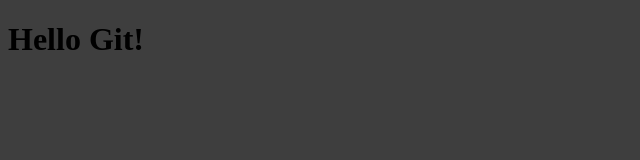
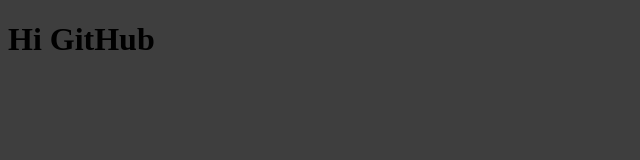
Before and after one commit to Nikichej/get-course, a plain HTML site: page index.html in a window 1280 px wide. Shown: the full height of the page, 0-640 px from the left. Drawn offline with Linux system fonts and the light colour scheme.

Commit message:
replace h1 teg

```diff
--- a/index.html
+++ b/index.html
@@ -7,7 +7,6 @@
   <title>Document</title>
 </head>
 <body>
-  <h1>Hello Git!</h1>
   <script src="/script.js"></script>
 </body>
 </html>
--- a/script.js
+++ b/script.js
@@ -1 +1,2 @@
 document.body.style.background = '#3e3e3e'
+document.body.innerHTML = '<h1>Hi GitHub</h1>'
```
